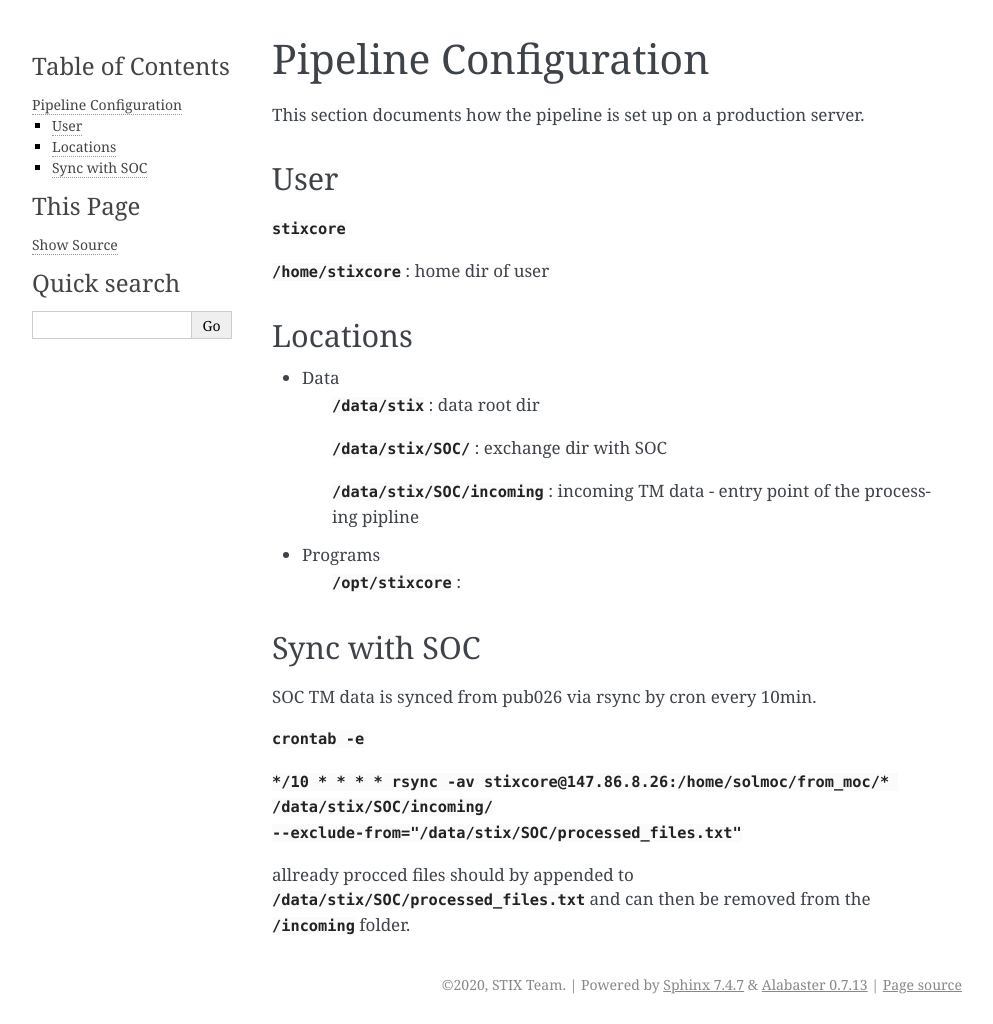
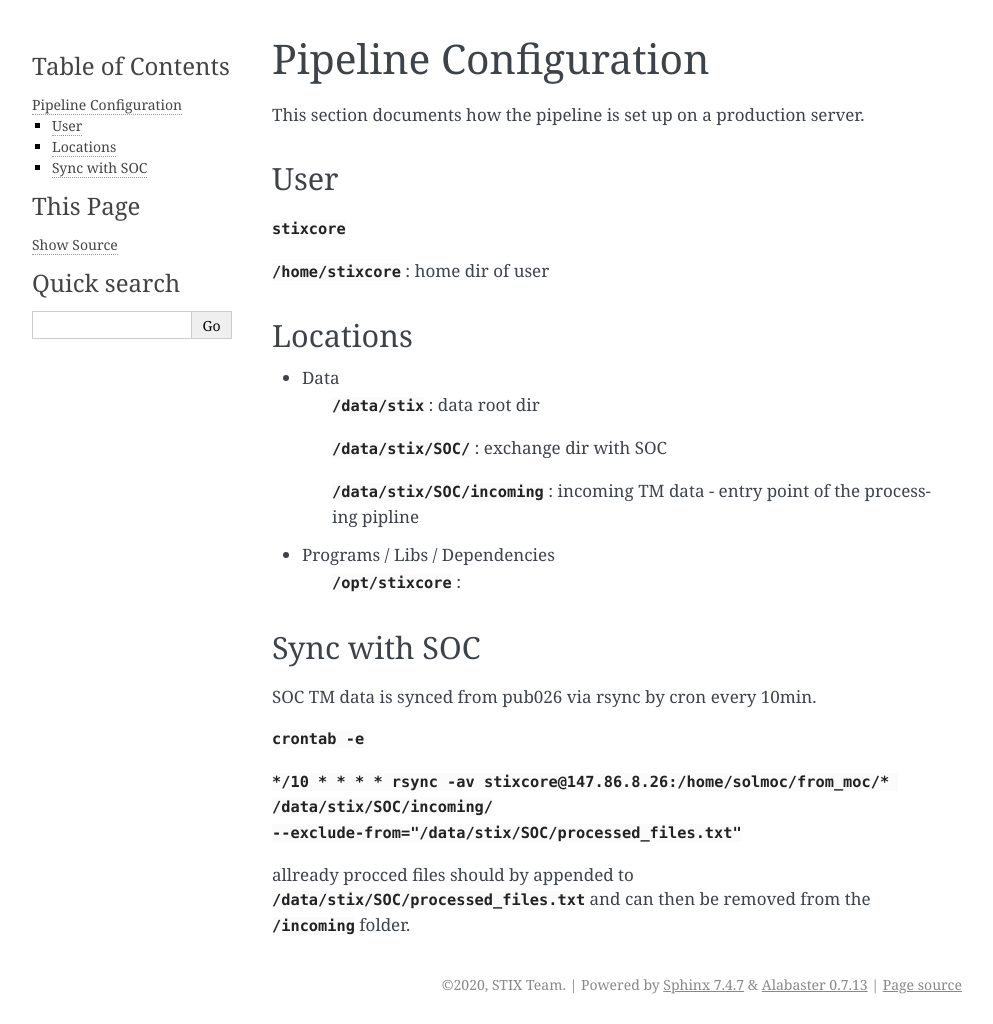
Before and after one commit to i4Ds/STIXCore, a Sphinx documentation site: the page built from docs/pipelineconfiguration.rst, in a window 1280 px wide. Shown: the whole page, without its empty margins (148-1141 px from the left). Built offline with Sphinx 7.4.7, drawn with Linux system fonts in a browser that asks for light colours; the version number could not be read and is left out.

```diff
--- a/docs/pipelineconfiguration.rst
+++ b/docs/pipelineconfiguration.rst
@@ -20,8 +20,9 @@
 
     `/data/stix/SOC/incoming` : incoming TM data - entry point of the processing pipline
 
-* Programs
+* Programs / Libs / Dependencies
     `/opt/stixcore` :
+
 
 Sync with SOC
 -------------
```
